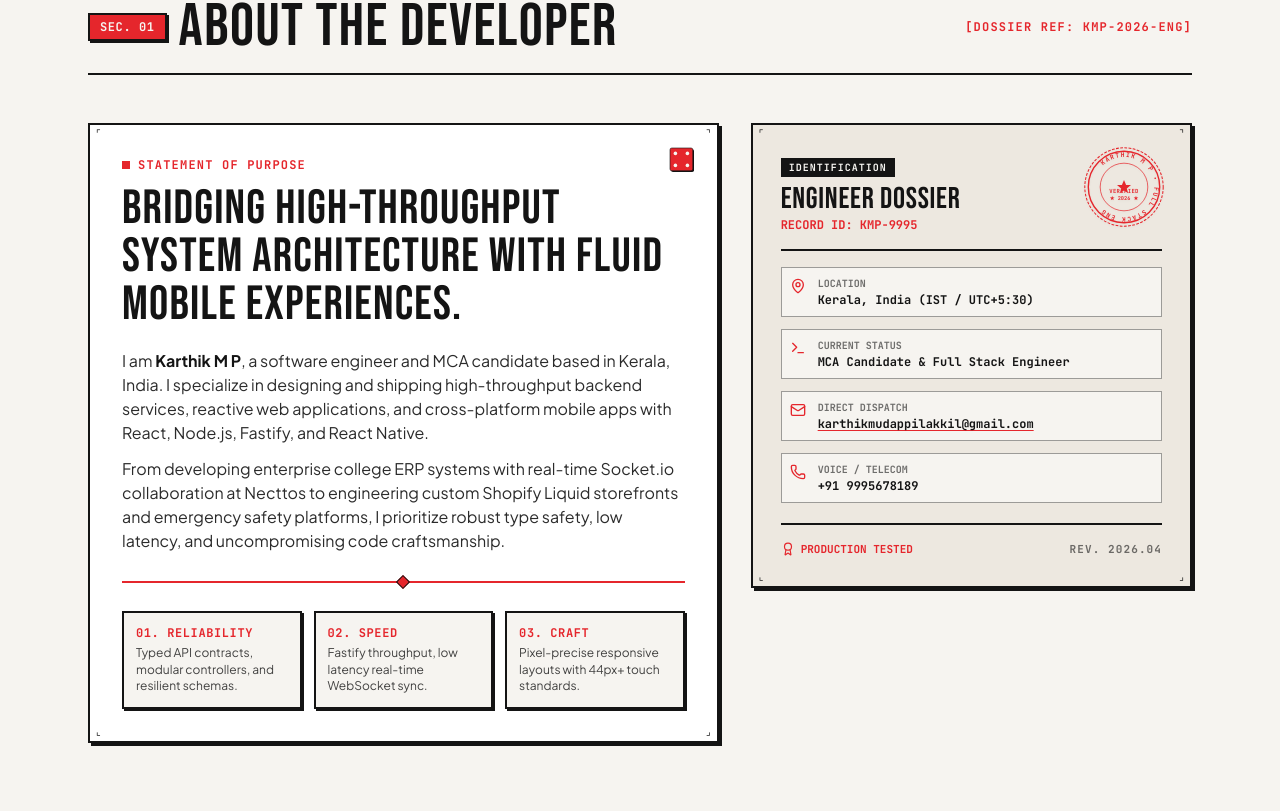
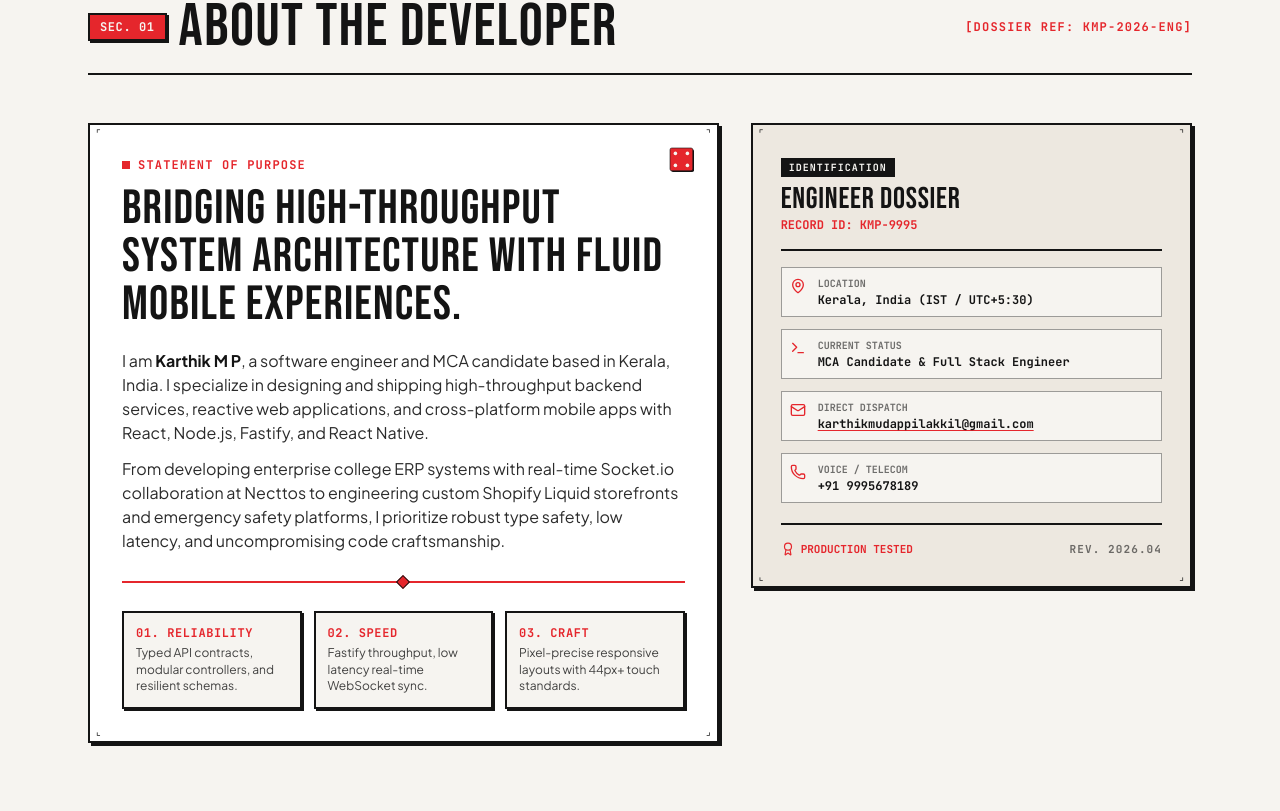
Before and after one commit to karthikmudappilakkil/karthikPortfolio, a React (Vite) app: page / in a window 1280 px wide. Shown: the part 929-1740 px from the top of the page. Built offline with nearby package versions, Linux system fonts and the light colour scheme.

Commit message:
refactor: remove circular poster stamp seal from all sections

```diff
--- a/src/components/AboutSection.tsx
+++ b/src/components/AboutSection.tsx
@@ -1,5 +1,4 @@
 import { MapPin, Mail, Phone, Award, Terminal } from "lucide-react";
-import { PosterStamp } from "@/components/ui/PosterStamp";
 import { CornerDice } from "@/components/ui/CornerDice";
 import { CornerCross, CornerTicks } from "@/components/ui/PosterMarks";
 
@@ -124,7 +123,7 @@ export function AboutSection() {
             <div className="poster-card p-6 sm:p-7 bg-[#ede8e0] relative">
               <CornerTicks />
 
-              {/* Header with Circular Stamp */}
+              {/* Header */}
               <div className="flex items-start justify-between gap-4 mb-4 pb-4 border-b-2 border-ink">
                 <div>
                   <span
@@ -140,14 +139,6 @@ export function AboutSection() {
                     RECORD ID: KMP-9995
                   </div>
                 </div>
-
-                <PosterStamp
-                  text="KARTHIK M P • FULL STACK ENG"
-                  subtext="VERIFIED"
-                  year="2026"
-                  size={84}
-                  className="-mt-2 -mr-1"
-                />
               </div>
 
               {/* Details List */}
--- a/src/components/ContactSection.tsx
+++ b/src/components/ContactSection.tsx
@@ -2,7 +2,6 @@ import { useState } from "react";
 import { Mail, Phone, Send, Check, Copy } from "lucide-react";
 import { CornerCross, CornerTicks } from "@/components/ui/PosterMarks";
 import { CornerDice } from "@/components/ui/CornerDice";
-import { PosterStamp } from "@/components/ui/PosterStamp";
 import { MiniWavingCharacter } from "@/components/ui/MiniWavingCharacter";
 
 function GithubIcon({ className = "w-4 h-4" }: { className?: string }) {
@@ -136,21 +135,13 @@ export function ContactSection() {
             <div className="poster-card p-6 sm:p-7 bg-[#ede8e0] relative">
               <CornerTicks />
 
-              <div className="flex items-start justify-between gap-4 pb-4 border-b-2 border-ink mb-4">
-                <div>
+              <div className="pb-4 border-b-2 border-ink mb-4">
                 <span className="font-mono text-[10px] bg-posterRed text-paper px-2 py-0.5 font-bold uppercase tracking-wider">
                   DIRECT DISPATCH
                 </span>
                 <h3 className="font-poster text-2xl sm:text-3xl text-ink uppercase tracking-wide leading-none mt-1">
                   START A CONVERSATION
                 </h3>
-                </div>
-                <PosterStamp
-                  text="AVAILABLE FOR DISPATCH • 2026"
-                  subtext="STATUS"
-                  year="OPEN"
-                  size={76}
-                />
               </div>
 
               <p className="text-xs font-mono text-ink/80 leading-relaxed mb-6">
--- a/src/components/ExperienceAndEducationSection.tsx
+++ b/src/components/ExperienceAndEducationSection.tsx
@@ -1,7 +1,6 @@
 import { ExternalLink, CheckCircle2, GraduationCap, Briefcase } from "lucide-react";
 import { CornerCross, CornerTicks } from "@/components/ui/PosterMarks";
 import { CornerDice } from "@/components/ui/CornerDice";
-import { PosterStamp } from "@/components/ui/PosterStamp";
 
 export function ExperienceAndEducationSection() {
   const experiences = [
@@ -154,14 +153,6 @@ export function ExperienceAndEducationSection() {
                   </div>
 
                   <div className="flex items-center gap-3 self-start sm:self-auto">
-                    {exp.featured && (
-                      <PosterStamp
-                        text="NECTTOS ERP • VERIFIED PRODUCTION"
-                        subtext="SYSTEM"
-                        year="2026"
-                        size={80}
-                      />
-                    )}
                     <CornerDice initialValue={i + 1} size={36} />
                   </div>
                 </div>
--- a/src/components/FooterSection.tsx
+++ b/src/components/FooterSection.tsx
@@ -1,7 +1,6 @@
 import { ArrowUp } from "lucide-react";
 import { CornerCross } from "@/components/ui/PosterMarks";
 import { BarcodeStrip } from "@/components/ui/PosterMarks";
-import { PosterStamp } from "@/components/ui/PosterStamp";
 
 export function FooterSection() {
   const scrollToTop = () => {
@@ -37,16 +36,9 @@ export function FooterSection() {
             </div>
           </div>
 
-          {/* Barcode & Stamp */}
-          <div className="flex items-center gap-6">
+          {/* Barcode Strip */}
+          <div className="flex items-center">
             <BarcodeStrip code="KMP-2026-PORTFOLIO" />
-            <PosterStamp
-              text="OFFICIAL ARCHIVAL EDITION • 2026"
-              subtext="KARTHIK"
-              year="2026"
-              size={76}
-              className="hidden sm:inline-block"
-            />
           </div>
 
           {/* Direct Channels */}
--- a/src/components/ui/PosterStamp.tsx
+++ /dev/null
@@ -1,109 +0,0 @@
-interface PosterStampProps {
-  text?: string;
-  subtext?: string;
-  year?: string;
-  className?: string;
-  variant?: "red" | "ink";
-  size?: number;
-}
-
-export function PosterStamp({
-  text = "KARTHIK M P • FULL STACK DEV",
-  subtext = "OFFICIAL DOSSIER",
-  year = "2026",
-  className = "",
-  variant = "red",
-  size = 110,
-}: PosterStampProps) {
-  const color = variant === "red" ? "#e5262c" : "#141414";
-
-  return (
-    <div
-      className={`inline-block select-none transition-transform duration-300
-        hover:rotate-6 hover:scale-105 cursor-pointer ${className}`}
-      style={{ width: size, height: size }}
-      title={`${text} — ${year}`}
-    >
-      <svg
-        viewBox="0 0 120 120"
-        className="w-full h-full overflow-visible drop-shadow-sm"
-      >
-        {/* Outer dashed border */}
-        <circle
-          cx="60"
-          cy="60"
-          r="56"
-          fill="none"
-          stroke={color}
-          strokeWidth="1.5"
-          strokeDasharray="4 2"
-        />
-        {/* Inner solid border */}
-        <circle
-          cx="60"
-          cy="60"
-          r="51"
-          fill="none"
-          stroke={color}
-          strokeWidth="2"
-        />
-        {/* Innermost ring */}
-        <circle
-          cx="60"
-          cy="60"
-          r="34"
-          fill="none"
-          stroke={color}
-          strokeWidth="1"
-        />
-
-        {/* Circular text path */}
-        <defs>
-          <path
-            id="stampCircle"
-            d="M 60, 60 m -43, 0 a 43,43 0 1,1 86,0 a 43,43 0 1,1 -86,0"
-          />
-        </defs>
-        <text
-          fill={color}
-          fontSize="9"
-          fontFamily="'JetBrains Mono', monospace"
-          fontWeight="bold"
-          letterSpacing="1.8"
-        >
-          <textPath href="#stampCircle" startOffset="50%" textAnchor="middle">
-            {text}
-          </textPath>
-        </text>
-
-        {/* Center content */}
-        <g transform="translate(60, 60)" textAnchor="middle">
-          {/* Star or Emblem */}
-          <polygon
-            points="0,-10 3,-3 10,-3 4,2 6,9 0,5 -6,9 -4,2 -10,-3 -3,-3"
-            fill={color}
-          />
-          <text
-            y="9"
-            fill={color}
-            fontSize="8"
-            fontFamily="'JetBrains Mono', monospace"
-            fontWeight="bold"
-            letterSpacing="0.5"
-          >
-            {subtext}
-          </text>
-          <text
-            y="19"
-            fill={color}
-            fontSize="7.5"
-            fontFamily="'JetBrains Mono', monospace"
-            fontWeight="bold"
-          >
-            ★ {year} ★
-          </text>
-        </g>
-      </svg>
-    </div>
-  );
-}
```
Lines whose indentation alone changed are shown as unchanged.
